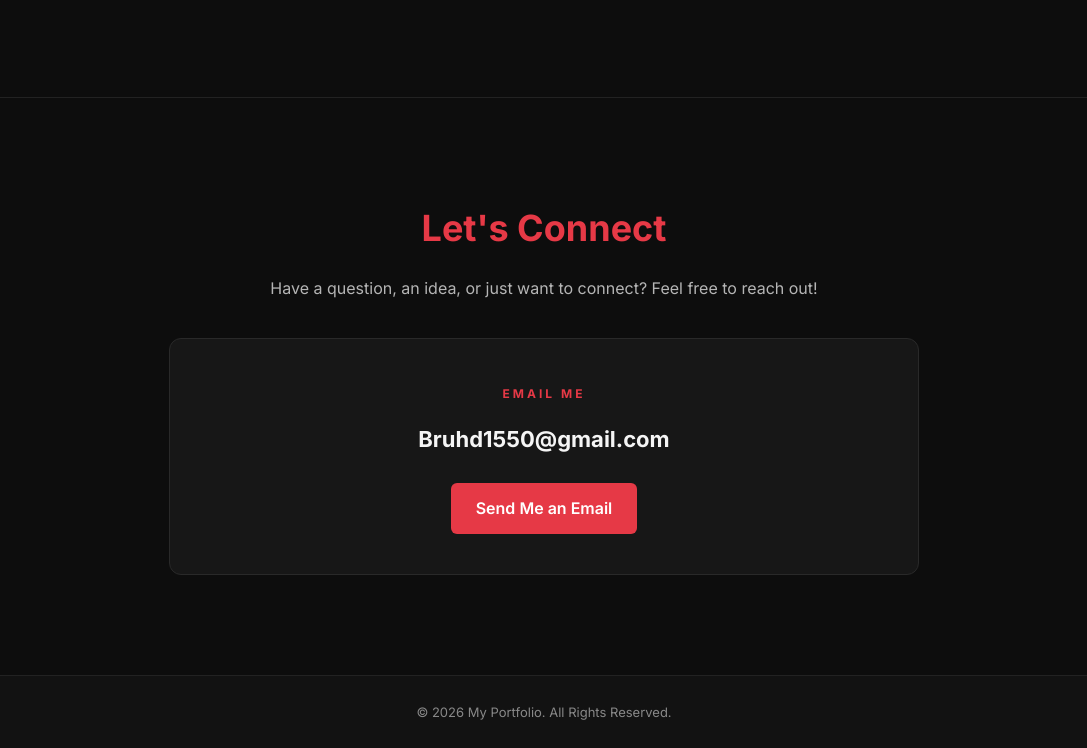
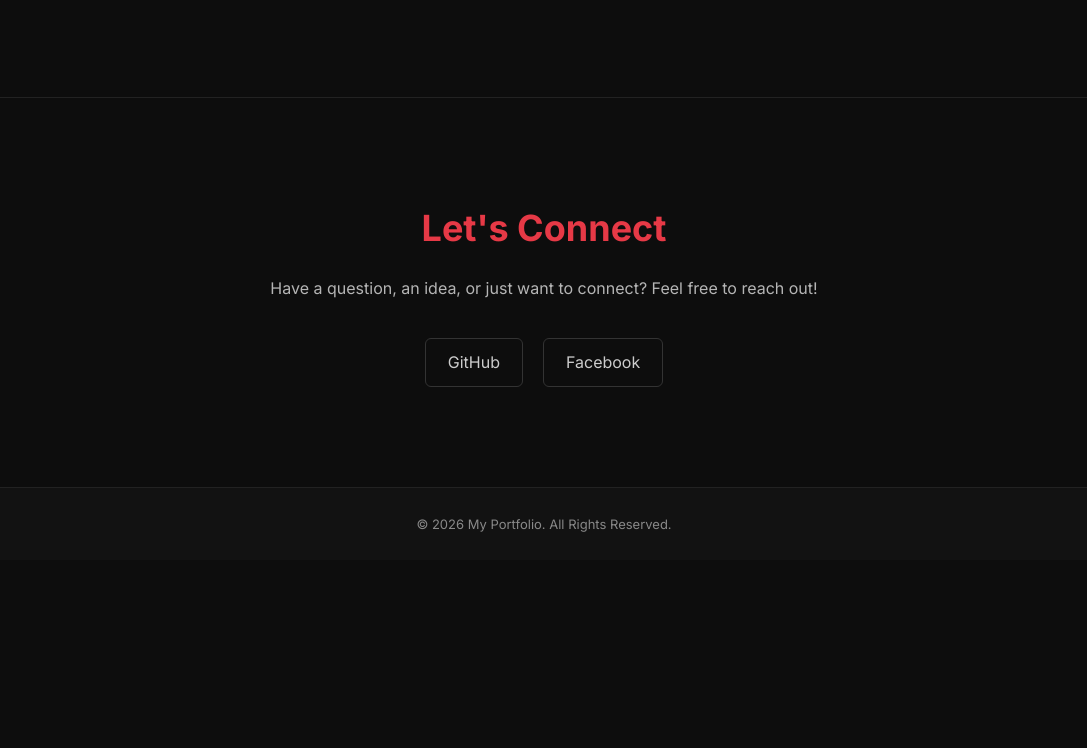
Before and after one commit to bruhd1550-del/Project, a plain HTML site: page index.html in a window 1280 px wide. Shown: the part 2831-3579 px from the top of the page, without its empty margins (96-1183 px from the left). After the commit the page ends 3391 px from the top, so only its background shows below. Drawn offline with Linux system fonts and the light colour scheme.

Commit message:
Add social media links to contact section

```diff
--- a/index.html
+++ b/index.html
@@ -218,12 +218,9 @@
             Feel free to reach out!
         </p>
 
-        <div class="contact-card">
-            <span class="contact-label">EMAIL ME</span>
-            <h3>Bruhd1550@gmail.com</h3>
-            <a href="mailto:Bruhd1550@gmail.com" class="contact-button">
-                Send Me an Email
-            </a>
+        <div class="social-links">
+           <a href="https://github.com/bruhd1550-del" target="_blank">GitHub</a>
+           <a href="https://www.facebook.com/" target="_blank">Facebook</a>
         </div>
     </div>
 </section>
--- a/styles/style.css
+++ b/styles/style.css
@@ -576,3 +576,25 @@ footer {
     background: #bd2834;
     transform: translateY(-5px);
 }
+/* SOCIAL MEDIA LINKS */
+.social-links {
+    display: flex;
+    justify-content: center;
+    gap: 20px;
+    margin-top: 30px;
+}
+
+.social-links a {
+    color: #ccc;
+    text-decoration: none;
+    border: 1px solid #333;
+    padding: 10px 22px;
+    border-radius: 6px;
+    transition: 0.3s;
+}
+
+.social-links a:hover {
+    color: #e63946;
+    border-color: #e63946;
+    transform: translateY(-3px);
+}
```
